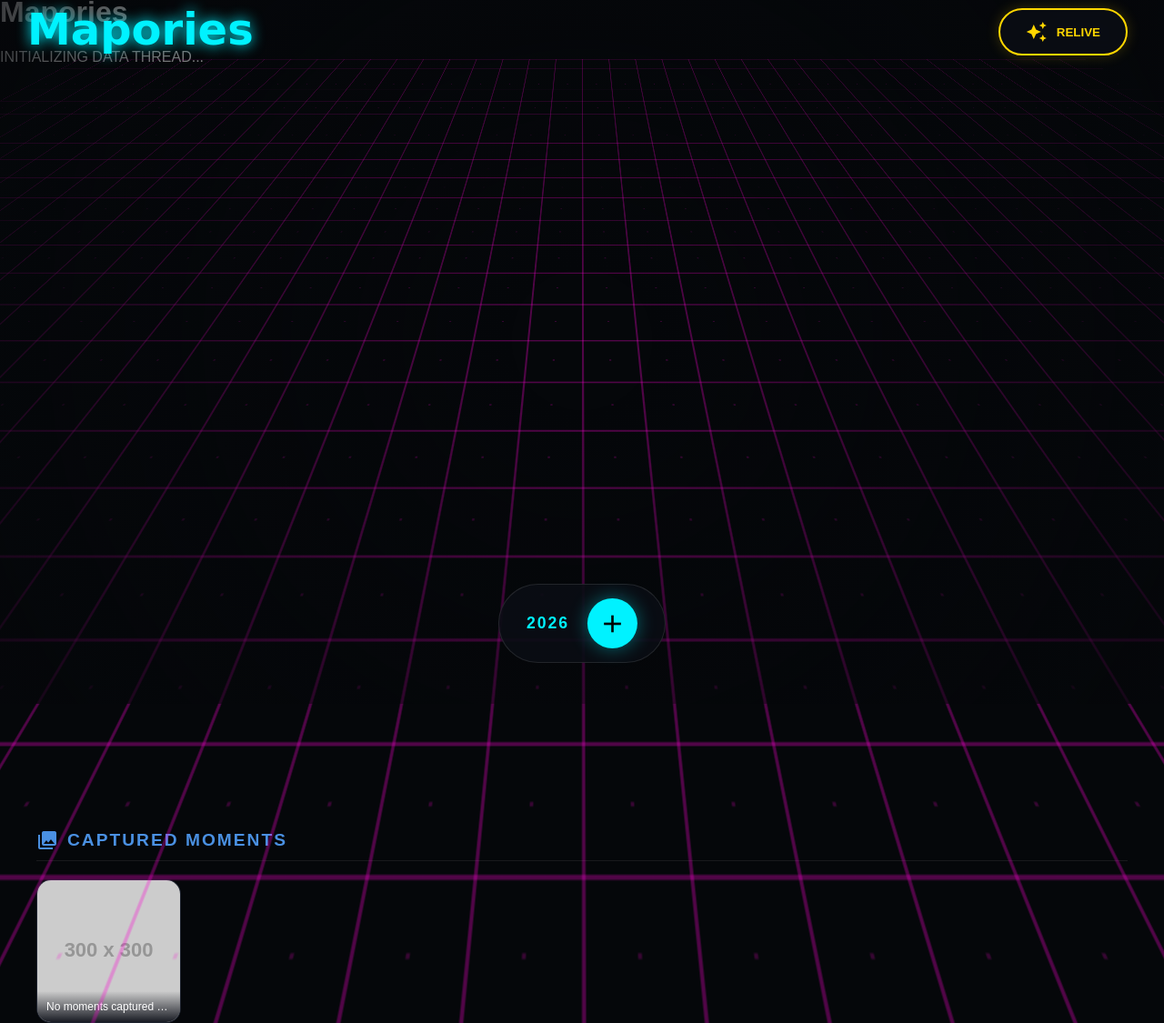
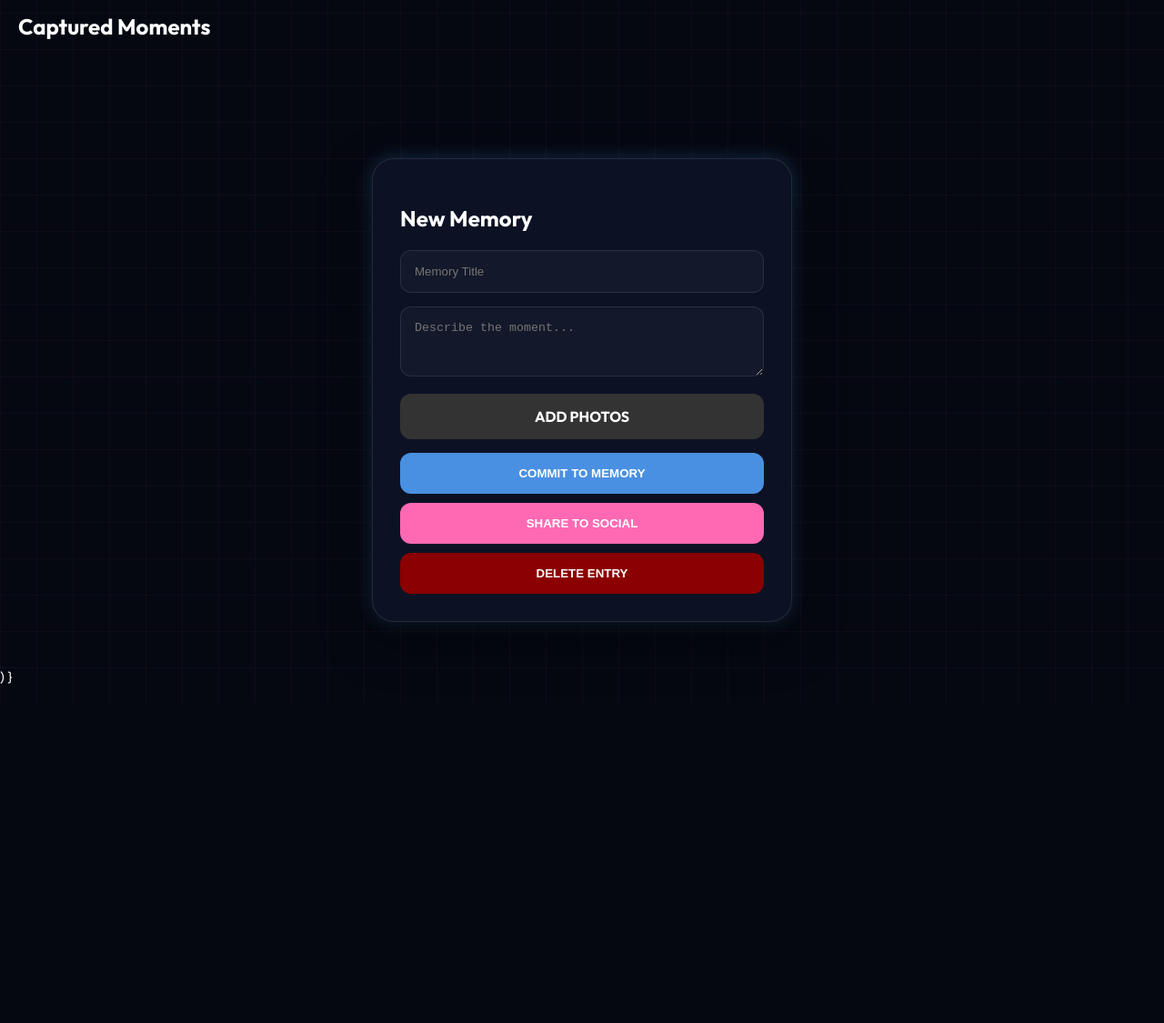
Before and after one commit to KanGetReelsMedia/mapories, a plain HTML site: page index.html in a window 1280 px wide. Shown: the part 26-1151 px from the top of the page at 91% size. After the commit the page ends 800 px from the top, so only its background shows below. Drawn offline with Linux system fonts and the light colour scheme; placeholder pictures from the web are drawn by us.

Commit message:
index.html

```diff
--- a/index.html
+++ b/index.html
@@ -1,3 +1,4 @@
+
 <!DOCTYPE html>
 <html lang="en">
 <head>
@@ -5,256 +6,212 @@
     <meta name="viewport" content="width=device-width, initial-scale=1.0, maximum-scale=1.0, user-scalable=no">
     <title>Mapories | The Living Thread</title>
 
-    <!-- PWA Manifest Integration -->
-    <link rel="manifest" href="manifest.json">
-    <meta name="theme-color" content="#0A4D8C">
-    <meta name="apple-mobile-web-app-capable" content="yes">
-    <meta name="apple-mobile-web-app-status-bar-style" content="black-translucent">
-
-    <!-- Google Fonts & Icons -->
     <link href="https://fonts.googleapis.com/css2?family=Outfit:wght@300;400;700;900&display=swap" rel="stylesheet">
     <link href="https://fonts.googleapis.com/icon?family=Material+Icons" rel="stylesheet">
 
-    <!-- External Stylesheet Links -->
-    <link rel="stylesheet" href="style.css">
-
     <style>
-        /* CSS Extension for the Photo Vault Grid */
-        .photo-vault-container {
-            width: 100%;
-            max-width: 1200px;
-            margin: 40px auto 120px;
-            padding: 0 20px;
+        :root {
+            --bg-dark: #050811;
+            --glass: rgba(255, 255, 255, 0.05);
+            --accent-blue: #4A90E2;
+            --accent-pink: #FF69B4;
+            --glow: rgba(74, 144, 226, 0.3);
         }
 
-        .vault-header {
-            display: flex;
-            align-items: center;
-            gap: 10px;
-            margin-bottom: 20px;
-            border-bottom: 1px solid rgba(255, 255, 255, 0.08);
-            padding-bottom: 10px;
+        body {
+            background-color: var(--bg-dark);
+            color: white;
+            font-family: 'Outfit', sans-serif;
+            margin: 0;
+            overflow-x: hidden;
         }
 
-        .vault-header h2 {
-            font-size: 1.2rem;
-            text-transform: uppercase;
-            letter-spacing: 2px;
-            color: #4A90E2;
-            margin: 0;
-            font-weight: 700;
+        /* Pink Grid Background */
+        .pink-grid-overlay {
+            position: fixed; top: 0; left: 0;
+            width: 100vw; height: 100vh;
+            pointer-events: none; z-index: -10;
+            opacity: 0.15;
+            background-image:
+                linear-gradient(rgba(255, 105, 180, 0.3) 1px, transparent 1px),
+                linear-gradient(90deg, rgba(255, 105, 180, 0.3) 1px, transparent 1px);
+            background-size: 40px 40px;
         }
 
-        .vault-grid {
-            display: grid;
-            grid-template-columns: repeat(auto-fill, minmax(140px, 1fr));
-            gap: 15px;
+        /* Modal & UI Elements */
+        .modal {
+            background: rgba(13, 20, 38, 0.95);
+            backdrop-filter: blur(20px);
+            border: 1px solid rgba(255, 255, 255, 0.1);
+            border-radius: 24px;
+            padding: 30px;
+            box-shadow: 0 20px 50px rgba(0,0,0,0.5), 0 0 20px var(--glow);
+            width: 90%; max-width: 400px;
+            margin: 50px auto;
         }
 
-        .vault-item {
-            position: relative;
-            aspect-ratio: 1 / 1;
-            border-radius: 16px;
-            overflow: hidden;
-            background: rgba(13, 20, 38, 0.7);
-            border: 1px solid rgba(255, 255, 255, 0.08);
-            cursor: pointer;
-            transition: transform 0.3s cubic-bezier(0.165, 0.84, 0.44, 1), border-color 0.3s;
+        input, textarea {
+            background: rgba(255, 255, 255, 0.03);
+            border: 1px solid rgba(255, 255, 255, 0.1);
+            color: white; padding: 15px; border-radius: 12px;
+            width: 100%; margin-bottom: 15px; box-sizing: border-box;
         }
 
-        .vault-item:hover {
-            transform: scale(1.04);
-            border-color: #4A90E2;
+        .btn-group { display: flex; flex-direction: column; gap: 10px; }
+        .btn {
+            padding: 15px; border: none; border-radius: 12px;
+            font-weight: 700; text-transform: uppercase;
+            cursor: pointer; transition: 0.3s; color: white;
         }
+        .btn-save { background: var(--accent-blue); }
+        .btn-share { background: var(--accent-pink); }
+        .btn-delete { background: #8B0000; }
 
-        .vault-item img {
-            width: 100%;
-            height: 100%;
-            object-fit: cover;
+        #previewContainer { display: flex; gap: 10px; margin-bottom: 15px; flex-wrap: wrap; }
+        #previewContainer img { width: 60px; height: 60px; object-fit: cover; border-radius: 8px; }
+
+        .vault-grid { display: grid; grid-template-columns: repeat(auto-fill, minmax(120px, 1fr)); gap: 15px; padding: 20px; }
+        .vault-item {
+            aspect-ratio: 1/1; border-radius: 16px; overflow: hidden;
+            border: 1px solid rgba(255,255,255,0.1); transition: 0.3s;
         }
-
-        .vault-caption {
-            position: absolute;
-            bottom: 0; left: 0; right: 0;
-            background: linear-gradient(transparent, rgba(5, 8, 17, 0.9));
-            padding: 10px;
-            font-size: 0.75rem;
-            color: #FFFFFF;
-            white-space: nowrap;
-            overflow: hidden;
-            text-overflow: ellipsis;
-            font-weight: 300;
-        }
-
-        @media (max-width: 600px) {
-            .vault-grid {
-                grid-template-columns: repeat(auto-fill, minmax(100px, 1fr));
-                gap: 10px;
-            }
-        }
+        .vault-item:hover { border-color: var(--accent-pink); box-shadow: 0 0 15px var(--accent-pink); }
     </style>
 </head>
 <body>
 
-    <!-- PWA IMMERSIVE LOADING SCREEN -->
-    <div id="loading-screen">
-        <div class="loading-content">
-            <h1 class="loading-logo">Mapories</h1>
-            <div class="loading-bar-container">
-                <div class="loading-bar-progress"></div>
-            </div>
-            <div class="loading-status">INITIALIZING DATA THREAD...</div>
+    <div class="pink-grid-overlay"></div>
+
+    <section class="photo-vault-container">
+        <h2 style="padding: 20px;">Captured Moments</h2>
+        <div class="vault-grid" id="photoVaultGrid"></div>
+    </section>
+
+    <div class="modal" id="addModal">
+        <h2 class="blue-glow">New Memory</h2>
+        <input type="text" id="mTitle" placeholder="Memory Title">
+        <textarea id="mNote" placeholder="Describe the moment..." rows="3"></textarea>
+
+        <label class="btn" style="background: #333; display: block; text-align: center;" for="mPhoto">
+            ADD PHOTOS
+        </label>
+        <input type="file" id="mPhoto" accept="image/*" multiple onchange="handleFiles(event)" style="display:none;">
+        <div id="previewContainer"></div>
+
+        <div class="btn-group">
+            <button class="btn btn-save" onclick="handleSave()">COMMIT TO MEMORY</button>
+            <button class="btn btn-share" onclick="shareMemory()">SHARE TO SOCIAL</button>
+            <button class="btn btn-delete" onclick="deleteMemory()">DELETE ENTRY</button>
         </div>
     </div>
 
-    <!-- Background Grid & Effects -->
-    <div id="grid-container"></div>
-    <div class="vignette"></div>
+    <script>
+        let stagedPhotos = [];
 
-    <!-- Top UI Elements -->
-    <header id="main-header">
-        <h1 class="logo-text">Mapories</h1>
-    </header>
-
-    <div class="top-controls" id="top-ui">
-        <button class="relive-btn" onclick="openReliveSearch()">
-            <span class="material-icons">auto_awesome</span> RELIVE
-        </button>
-    </div>
-
-    <!-- Playback View Overlay -->
-    <div id="playback-ui">
-        <div id="pb-date"></div>
-        <div class="playback-subtitle">REPLAYING DATA THREAD</div>
-    </div>
-
-    <!-- Timeline Workspace -->
-    <div id="timeline-viewport">
-        <div class="memory-track" id="memory-track">
-            <svg id="thread-layer"></svg>
-        </div>
-    </div>
-
-    <!-- NEW: PHOTO VAULT GALLERY SECTION -->
-    <section class="photo-vault-container">
-        <div class="vault-header">
-            <span class="material-icons" style="color: #4A90E2;">collections</span>
-            <h2>Captured Moments</h2>
-        </div>
-        <div class="vault-grid" id="photoVaultGrid">
-            <!-- Dynamic JavaScript injects base64/uploaded layout blocks here -->
-            <div class="vault-item">
-                <img src="https://via.placeholder.com/300?text=No+Photos" alt="Placeholder">
-                <div class="vault-caption">No moments captured yet</div>
-            </div>
-        </div>
-    </section>
-
-    <!-- Bottom Action Controls -->
-    <div class="controls" id="bottom-ui">
-        <div id="year-display" class="year-pill">2026</div>
-        <button class="add-btn" onclick="openModal()">
-            <span class="material-icons" style="font-size: 2rem;">add</span>
-        </button>
-    </div>
-
-    <!-- Modal: Add New Entry -->
-    <div class="overlay" id="addModal">
-        <div class="modal">
-            <h2 class="modal-title blue-glow">New Entry</h2>
-            <input type="text" id="mTitle" placeholder="Memory Title">
-            <textarea id="mNote" placeholder="Describe the moment..." rows="3"></textarea>
-
-            <div class="form-row">
-                <input type="date" id="mDate">
-                <input type="time" id="mTime">
-            </div>
-
-            <div class="form-row">
-                <input type="text" id="mLoc" placeholder="Location" style="flex:2">
-                <select id="mWeather" style="flex:1">
-                    <option value="wb_sunny">Sunny</option>
-                    <option value="cloudy">Cloudy</option>
-                    <option value="rainy">Rainy</option>
-                    <option value="ac_unit">Chilly</option>
-                    <option value="nightlight">Night</option>
-                </select>
-            </div>
-
-            <!-- Integrated Photo Upload Block -->
-            <div class="form-row photo-upload-row">
-                <label class="photo-capture-label" for="mPhoto">
-                    <span class="material-icons">photo_camera</span> Capture Image
-                </label>
-                <input type="file" id="mPhoto" accept="image/*" onchange="previewImage(event)">
-                <img id="modalPreview" src="#" alt="Thumbnail Preview" style="display: none; max-height: 80px; border-radius: 8px; margin-top: 5px;">
-            </div>
-
-            <button class="save-btn commit-btn" onclick="handleSave()">COMMIT TO MEMORY</button>
-            <button class="discard-btn" onclick="closeModal()">DISCARD DATA</button>
-        </div>
-    </div>
-
-    <!-- Modal: Relive Playback Hub -->
-    <div class="overlay" id="reliveModal">
-        <div class="modal" style="border-color: var(--brand-blue, #0A4D8C);">
-            <h2 class="modal-title blue-glow">Relive Hub</h2>
-            <p class="modal-description">Select a date to scroll through its moments.</p>
-            <input type="date" id="reliveDate" style="border-color: #222;">
-            <button class="save-btn playback-btn" onclick="startRelive()">INITIATE PLAYBACK</button>
-            <button class="discard-btn" onclick="document.getElementById('reliveModal').style.display='none'">EXIT</button>
-        </div>
-    </div>
-
-    <!-- External Logic Script -->
-    <script src="app.js"></script>
-
-    <!-- PWA Background Service Worker Registration -->
-    <script>
-        if ('serviceWorker' in navigator) {
-            window.addEventListener('load', () => {
-                navigator.serviceWorker.register('/sw.js')
-                    .then(reg => console.log('Service Worker registered safely.', reg))
-                    .catch(err => console.log('Service Worker registration failed: ', err));
+        function handleFiles(event) {
+            const files = event.target.files;
+            const container = document.getElementById('previewContainer');
+            Array.from(files).forEach(file => {
+                const reader = new FileReader();
+                reader.onload = (e) => {
+                    stagedPhotos.push(e.target.result);
+                    const img = document.createElement('img');
+                    img.src = e.target.result;
+                    container.appendChild(img);
+                };
+                reader.readAsDataURL(file);
             });
         }
 
-        // Global base64 storage hook for app.js integration
-        let currentStagedPhoto = "";
-
-        function previewImage(event) {
-            const preview = document.getElementById('modalPreview');
-            const file = event.target.files[0];
-            if (file) {
-                const reader = new FileReader();
-                reader.onload = function(e) {
-                    currentStagedPhoto = e.target.result;
-                    preview.src = currentStagedPhoto;
-                    preview.style.display = 'block';
-                }
-                reader.readAsDataURL(file);
+        function shareMemory() {
+            if (navigator.share) {
+                navigator.share({
+                    title: document.getElementById('mTitle').value || 'My Mapory',
+                    text: 'Reliving a moment on Mapories.',
+                    url: window.location.href
+                }).catch(console.error);
+            } else {
+                alert("Sharing not supported.");
             }
         }
 
-        // Front-end UI display utility function for photo grid injection
-        function updatePhotoVaultUI(memoriesArray) {
-            const vaultGrid = document.getElementById('photoVaultGrid');
-            const photoMemories = memoriesArray.filter(m => m.image && m.image !== "");
+        function deleteMemory() {
+            if (confirm("Discard this memory permanently?")) {
+                stagedPhotos = [];
+                document.getElementById('previewContainer').innerHTML = '';
+                alert("Entry cleared.");
+            }
+        }
 
-            if (photoMemories.length === 0) {
-                vaultGrid.innerHTML = `
-                    <div class="vault-item" style="grid-column: 1/-1; aspect-ratio: auto; padding: 30px; text-align: center; color: #415370;">
-                        No moments captured yet.
-                    </div>`;
-                return;
-            }
+        function handleSave() {
+            alert("Memory Committed.");
+            <script>
+    let memories = JSON.parse(localStorage.getItem('mapories_data')) || [];
+    let stagedPhotos = [];
 
-            vaultGrid.innerHTML = photoMemories.map(item => `
-                <div class="vault-item" onclick="focusTimelineNode('${item.id}')">
-                    <img src="${item.image}" alt="${item.title}">
-                    <div class="vault-caption">${item.title}</div>
-                </div>
-            `).join('');
+    // Initialize: Load memories on startup
+    window.onload = renderVault;
+
+    function handleFiles(event) {
+        const files = event.target.files;
+        const container = document.getElementById('previewContainer');
+        Array.from(files).forEach(file => {
+            const reader = new FileReader();
+            reader.onload = (e) => {
+                stagedPhotos.push(e.target.result);
+                const img = document.createElement('img');
+                img.src = e.target.result;
+                container.appendChild(img);
+            };
+            reader.readAsDataURL(file);
+        });
+    }
+
+    function handleSave() {
+        const newMemory = {
+            id: Date.now(),
+            title: document.getElementById('mTitle').value || "Untitled Memory",
+            note: document.getElementById('mNote').value,
+            photos: stagedPhotos
+        };
+
+        memories.push(newMemory);
+        localStorage.setItem('mapories_data', JSON.stringify(memories));
+
+        // Reset UI
+        stagedPhotos = [];
+        document.getElementById('previewContainer').innerHTML = '';
+        document.getElementById('mTitle').value = '';
+        document.getElementById('mNote').value = '';
+
+        renderVault();
+    }
+
+    function renderVault() {
+        const grid = document.getElementById('photoVaultGrid');
+        grid.innerHTML = memories.map(m => `
+            <div class="vault-item">
+                <img src="${m.photos[0] || 'https://via.placeholder.com/150'}" alt="${m.title}">
+                <div style="padding: 10px; font-size: 0.8rem;">${m.title}</div>
+            </div>
+        `).join('');
+    }
+
+    function deleteMemory() {
+        if (confirm("Discard this memory permanently?")) {
+            memories = []; // Clears the array
+            localStorage.removeItem('mapories_data');
+            renderVault();
+            alert("All memory threads cleared.");
+        }
+    }
+
+    function shareMemory() {
+        if (navigator.share) {
+            navigator.share({ title: 'Mapories', text: 'Check out my memories!', url: window.location.href });
+        }
+    }
+</script>)
         }
     </script>
 </body>
```
